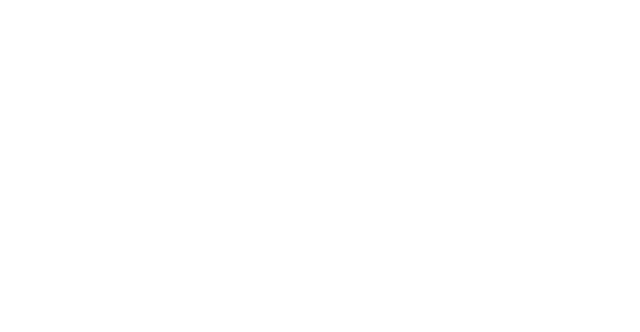
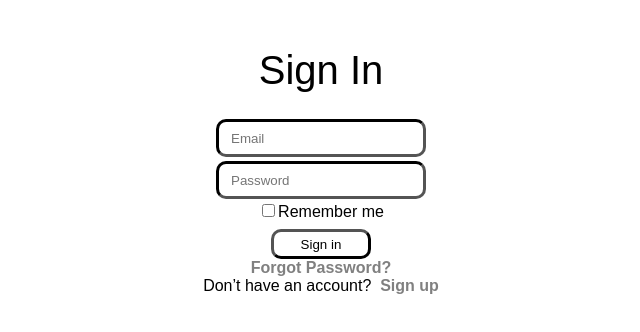
Before and after one commit to ubclaunchpad/pinpoint, a React app in the folder frontend/: page /signup in a window 1280 px wide. Shown: the top 332 px of the page, without its empty margins (319-959 px from the left). Built offline with nearby package versions, Linux system fonts and the light colour scheme.

Commit message:
Added signup page template

```diff
--- a/frontend/src/components/App.js
+++ b/frontend/src/components/App.js
@@ -3,6 +3,7 @@ import { BrowserRouter, Route, Switch } from 'react-router-dom';
 import logo from '../assets/logo.svg';
 import Login from './Login';
 import Reset from './Reset';
+import Signup from './Signup';
 
 // eslint-disable-next-line react/prefer-stateless-function
 class App extends Component {
@@ -32,6 +33,7 @@ class App extends Component {
           </Route>
           <Route exact path="/login" component={Login} />
           <Route exact path="/reset" component={Reset} />
+          <Route exact path="/signup" component={Signup} />
         </Switch>
       </BrowserRouter>
     );
--- /dev/null
+++ b/frontend/src/components/Signup.js
@@ -0,0 +1,55 @@
+import React, { Component } from 'react';
+
+class Signup extends Component {
+  constructor(props) {
+    super(props);
+    this.state = {
+      email: '',
+      password: '',
+    };
+    this.updateTextFields = this.updateTextFields.bind(this);
+    this.attemptLogin = this.attemptLogin.bind(this);
+  }
+
+  updateTextFields(e) {
+    const { email, password } = this.state;
+    console.log(email);
+    console.log(password);
+    const loginField = e.target.getAttribute('type');
+    this.setState({ [loginField]: e.target.value });
+  }
+
+  // TODO once endpoint is set up, currently does nothing
+  attemptLogin(e) {
+    const { email, password } = this.state;
+    console.log(email);
+    console.log(password);
+    console.log(e);
+  }
+
+  render() {
+    return (
+      <div className="flex-al-center">
+        <div className="title margin-title">Sign In</div>
+        <div className="flex-inlinegrid margin-top-xs margin-bottom-xs">
+          <input className="input-box input-small" type="email" placeholder="Email" onChange={this.updateTextFields} />
+          <input className="input-box input-small" type="password" placeholder="Password" onChange={this.updateTextFields} />
+        </div>
+        <div>
+          <input type="checkbox" />
+          <span>Remember me</span>
+        </div>
+        <button className="click-button button-small animate-button margin-top-xs margin-bottom-xs" type="submit" onClick={this.attemptLogin}>Sign in</button>
+        <div className="loginhelp">
+          <a href="/login">Forgot Password?</a>
+        </div>
+        <div className="loginhelp">
+          <span>Don&#x2019;t have an account? &nbsp;</span>
+          <a href="/login">Sign up</a>
+        </div>
+      </div>
+    );
+  }
+}
+
+export default Signup;
```
